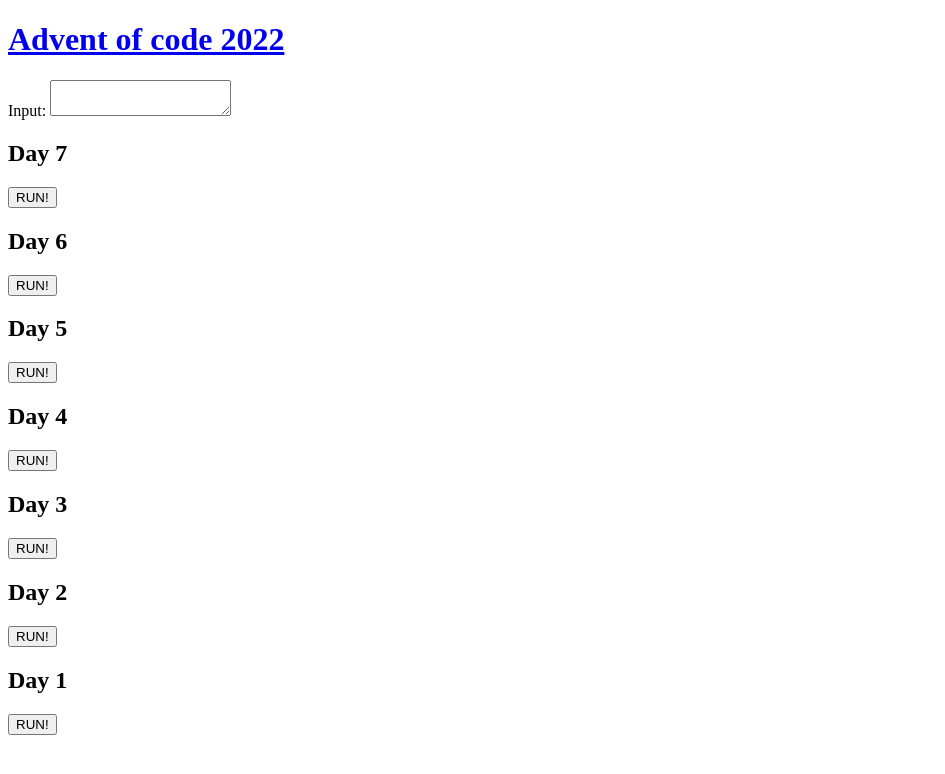
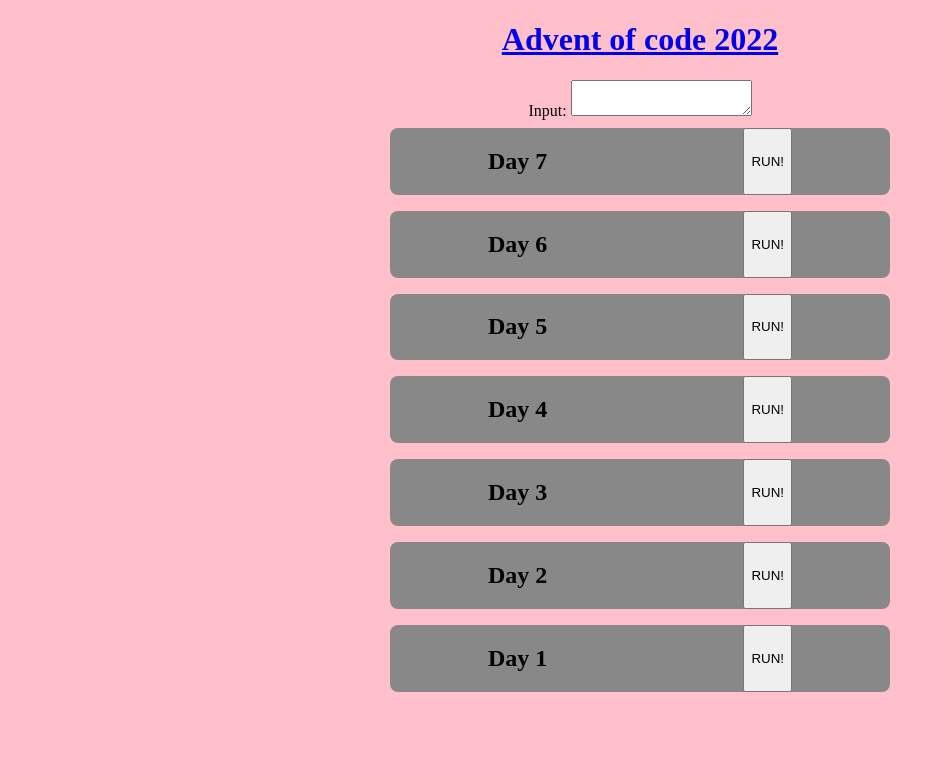
Before and after one commit to Demborg/aoc22, a React (Vite) app: page / in a window 1280 px wide. Shown: the top 774 px of the page, without its empty margins (0-945 px from the left). Built offline with nearby package versions, Linux system fonts and the light colour scheme.

Commit message:
Messing around wiht css

```diff
--- a/src/App.css
+++ b/src/App.css
@@ -0,0 +1,28 @@
+body {
+    margin: 0px;
+    background-color: pink;
+}
+
+.App {
+    display: flex;
+    align-items: center;
+    justify-content: center;
+    width: 100%;
+    flex-direction: column;
+}
+
+.Day {
+    width: 500px;
+    margin: 0.5rem;
+    overflow: hidden;
+    border-radius: 0.5rem;
+    background-color: #bbbbbb;
+}
+
+.TitleDay {
+    background-color: #888888;
+    display: flex;
+    width: 100%;
+    justify-content: space-around;
+    flex-direction: row;
+}
--- a/src/App.tsx
+++ b/src/App.tsx
@@ -17,8 +17,19 @@
   const [result, setResult] = useState<Result>();
   const [time, setTime] = useState<number>();
   return (
-    <div>
-      <h2>Day {props.day}</h2>
+    <div className="Day">
+      <div className="TitleDay">
+        <h2>Day {props.day}</h2>
+        <button
+          onClick={() => {
+            const start = performance.now();
+            setResult(props.function(props.input.current));
+            setTime(performance.now() - start);
+          }}
+        >
+          RUN!
+        </button>{" "}
+      </div>
       {time !== undefined && <div>⏱: {time} ms </div>}
       {result && (
         <ul>
@@ -27,15 +38,6 @@
           ))}
         </ul>
       )}
-      <button
-        onClick={() => {
-          const start = performance.now();
-          setResult(props.function(props.input.current));
-          setTime(performance.now() - start)
-        }}
-      >
-        RUN!
-      </button>
     </div>
   );
 };
@@ -43,11 +45,14 @@
 function App() {
   const inputRef = useRef<string>("");
   return (
-    <div>
+    <div className="App">
       <h1>
         <a href="https://adventofcode.com/2022">Advent of code 2022</a>
       </h1>
-      Input: <textarea onChange={(e) => (inputRef.current = e.target.value)} />
+      <div>
+        Input:{" "}
+        <textarea onChange={(e) => (inputRef.current = e.target.value)} />
+      </div>
       <Day input={inputRef} day={7} function={day7} />
       <Day input={inputRef} day={6} function={day6} />
       <Day input={inputRef} day={5} function={day5} />
```
